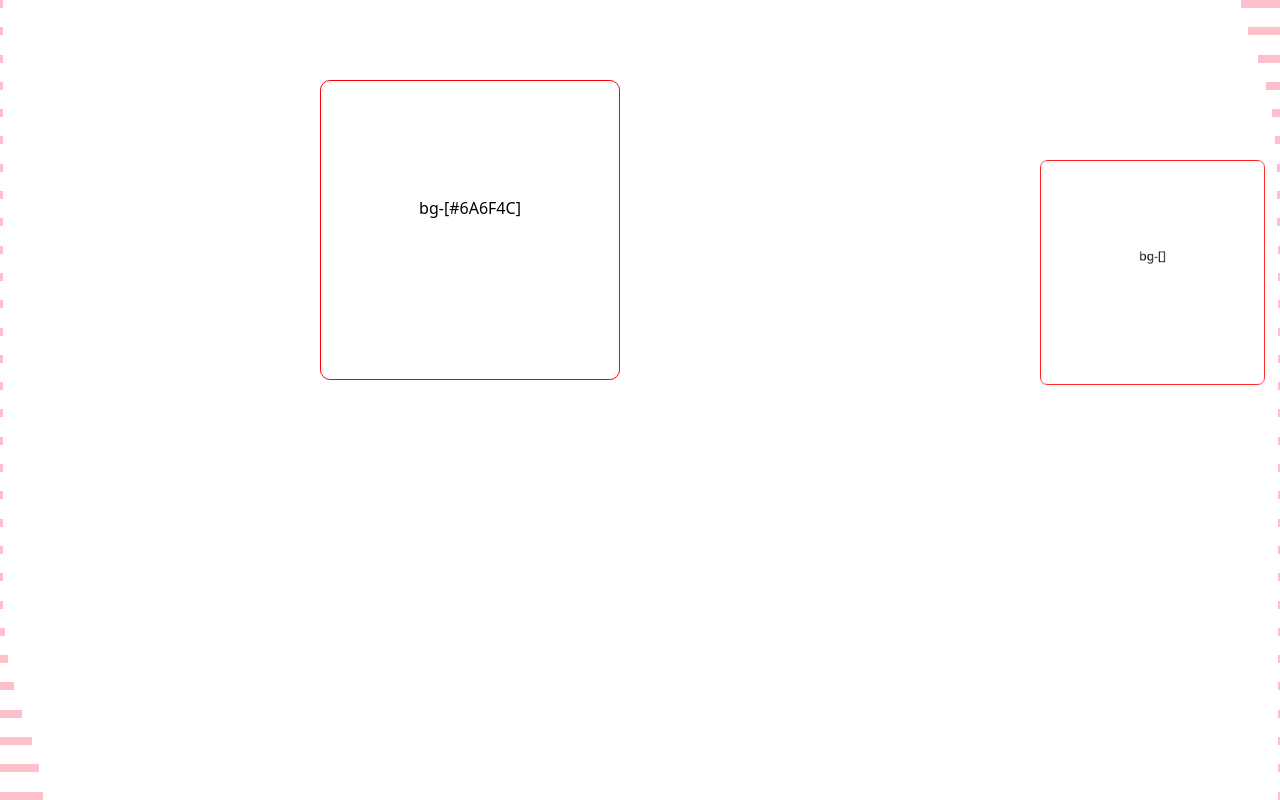
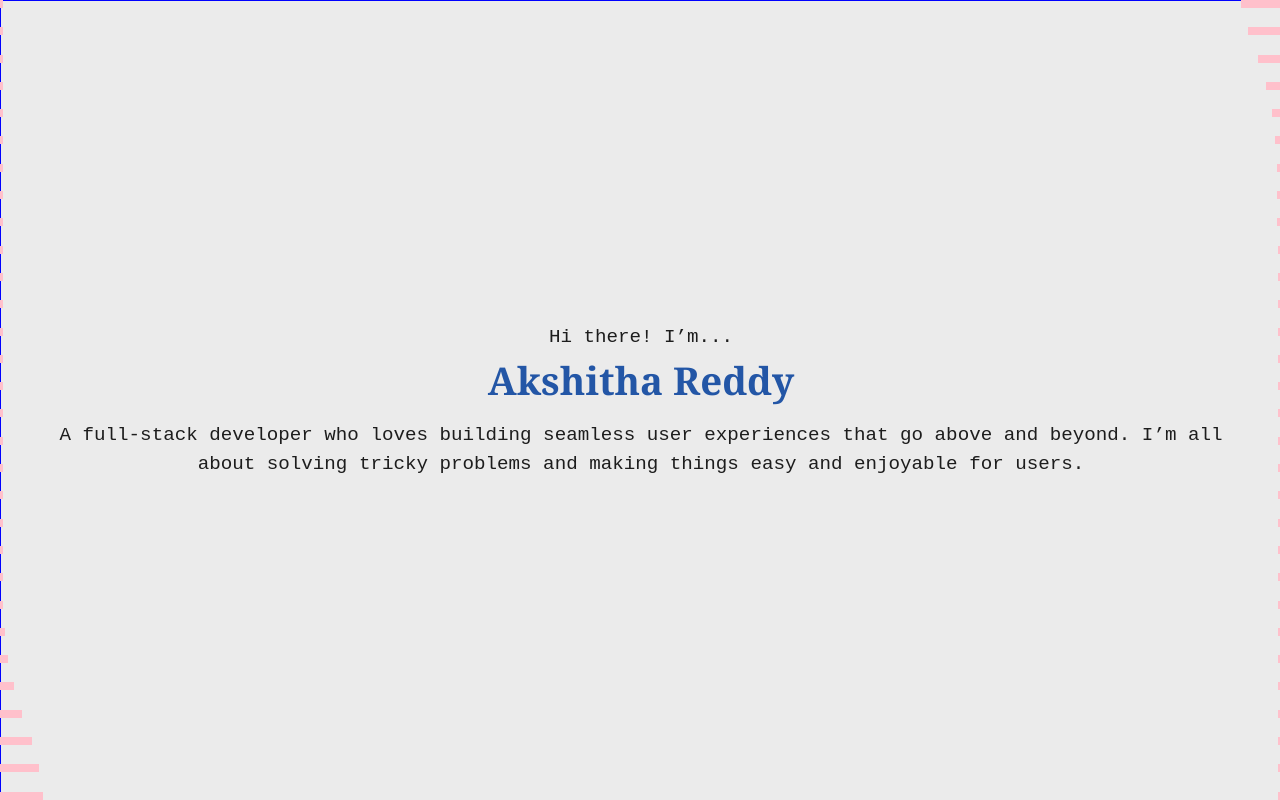
Before and after one commit to akshitha-reddy-yadla/portfolio, a React (Vite) app: page / in a window 1280 px wide. Built offline with nearby package versions, Linux system fonts and the light colour scheme.

Commit message:
Hero section

```diff
--- a/src/App.scss
+++ b/src/App.scss
@@ -1,4 +1,3 @@
-
 .body {
   background-color: white;
   /* background-color: #171717; */
@@ -7,7 +6,9 @@
   overflow-y: scroll;
 }
 
-.body::-webkit-scrollbar {display:none;}
+.body::-webkit-scrollbar {
+  display: none;
+}
 
 .full__page {
   width: 100vw;
@@ -54,7 +55,7 @@
   pointer-events: none;
   z-index: 0;
 
-    & > * {
+  &>* {
     pointer-events: none;
     width: 100%;
     height: 100%;
@@ -64,7 +65,7 @@
 }
 
 .dot {
-    background-color: orange;
+  background-color: #eb5b3d;
   top: 50%;
   left: 50%;
   transform: translate(-50%, -50%);
@@ -75,11 +76,11 @@
   font-size: 8vw;
   padding-left: 8vw;
 
-    & > span {
+  &>span {
     display: block;
     overflow: hidden;
 
-      & > span {
+    &>span {
       display: block;
     }
   }
--- a/src/App.tsx
+++ b/src/App.tsx
@@ -2,7 +2,7 @@ import * as React from 'react'
 import { useScroll, animated, useSpring } from '@react-spring/web'
 
 import  './App.scss';
-import { Hero } from './components/hero/Hero';
+import Hero from './components/hero/Hero';
 import Services from './components/services/Services';
 import Experience from './components/experience/Experience';
 import Projects from './components/projects/Projects';
@@ -92,7 +92,8 @@ export default function App() {
       {/* <div  style={{ padding: '20px', backgroundColor: '#f0f0f0' }} > */}
       {new Array(PAGE_COUNT).fill(null).map((_, index) => {
         if (index === 0) {
-          return <Projects key={index} />;
+          // return <div>wer</div>
+          return <Hero key={index} />
         } else if (index === 1) {
           return <div className='full__page'><Services key={index} /></div>;
         } else if (index === 2) {
--- a/src/components/hero/Hero.css
+++ b/src/components/hero/Hero.css
@@ -1,51 +1,56 @@
-.svg {
-    width: 350px;
-}
-/* Basic reset */
-* {
-    margin: 0;
-    padding: 0;
-    box-sizing: border-box;
-  }
-
-  /* .hero-section {
-    background-color: #282c34;
+.hero-content {
+  width: inherit;
+  height: inherit;
   display: flex;
   justify-content: center;
   align-items: center;
-    text-align: center;
-    color: white;
-    font-family: 'Arial', sans-serif;
-  } */
-
-  /* .hero-content h1 {
-    font-size: 2.5rem;
-    margin-bottom: 10px;
-  } */
-
-  .hero-content h2 {
-    font-size: 2rem;
+  flex-direction: column;
+  background-color: #ebebeb;
+  color: #1d1d1d;
+  padding: 0 30px;
+  font-family: 'Courier New', Courier, monospace;
 }
 
-  .hero-content .name {
-    font-weight: bold;
-    color: #61dafb; /* Blue color for the name */
+.hero-header {
+  text-align: center;
 }
 
-  @media (max-width: 768px) {
-    .hero-content h1 {
+.name {
+  margin: 0 10px;
+  color: #2356a6;
   font-size: 2rem;
+  font-weight: 700;
+  font-family: Cambria, Cochin, Georgia, Times, 'Times New Roman', serif;
 }
 
-    .hero-content h2 {
-      font-size: 1.5rem;
+.hero-description {
+  padding: 0 5px;
+  text-align: center;
+}
+
+.color {
+  background-color: #ebebeb;
+  background-color: #da2f1b;
+  background-color: #f5ac18;
+  background-color: #2356a6;
+  background-color: #eb5b3d;
+  background-color: #ffebf9;
+  background-color: #ffcaca;
+  background-color: #1ba8ab;
+  background-color: #eae34c;
+  background-color: #1d1d1d;
+}
+
+@media screen and (min-width: 720px) {
+  .hero-content {
+    font-size: 1.2rem;
+  }
+
+  .name {
+    font-size: 2.4rem;
+  }
+
+  .hero-description {
+    margin-top: 12px;
   }
 }
-
-
-/* .container {
-    display: flex;
-    align-items: center;
-    height: 100%;
-    justify-content: center;
-} */
--- a/src/components/hero/Hero.tsx
+++ b/src/components/hero/Hero.tsx
@@ -1,81 +1,14 @@
-import React, { useState } from 'react'
-import { useSprings, useSpring, animated } from '@react-spring/web'
+import React from 'react'
 import './Hero.css';
-import '../../core/styles.css';
 
-const AnimFeTurbulence = animated('feTurbulence')
-const AnimFeDisplacementMap = animated('feDisplacementMap')
-
-
-export const Hero = () => {
-    const [open, toggle] = useState(false)
-    const [{ freq, factor, scale, opacity }] = useSpring(
-        () => ({
-            reverse: open,
-            from: { factor: 10, opacity: 0, scale: 0.9, freq: '0.0175, 0.0' },
-            to: { factor: 150, opacity: 1, scale: 1, freq: '0.0, 0.0' },
-            config: { duration: 3000 },
-        }),
-        [open]
-    )
-
+export default function Hero() {
     return (
         <div className="full__page bg-secondary">
             <div className="hero-content">
-                <h1>Lorem ipsum</h1>
-                <h2>Lorem <span className="name">Lorem ipsum dolor</span></h2>
-                <br/>
-                <h6>Lorem ipsum dolor sit amet consectetur adipisicing elit. Autem facere optio dolor quod maxime quo ullam sunt. Commodi dolore voluptatibus rerum vel totam expedita quam sit, voluptas laborum aspernatur quod.</h6>
+                <h1 className="hero-text">Hi there! I’m...</h1>
+                <h2 className="name">Akshitha Reddy</h2>
+                <h6 className="hero-description">A full-stack developer who loves building seamless user experiences that go above and beyond. I’m all about solving tricky problems and making things easy and enjoyable for users.</h6>
             </div>
         </div>
     )
 }
-
-
-
-const WaterWaveText = () => {
-    const text = 'Wave Text Animation';
-
-    // Split the text into individual characters
-    const letters = text.split('');
-
-    // Create an array of springs for each character
-    const springs = useSprings(
-        letters.length, // One spring per letter
-        letters.map((_, index) => ({
-            to: { transform: `translateX(${Math.sin(index * 0.5) * 10}px)` }, // Horizontal wave effect
-            from: { transform: `translateX(0px)` },
-            config: { mass: 1, tension: 200, friction: 10 },
-            reset: true,
-            reverse: true,
-        }))
-    );
-
-    return (
-        <div className="text-center">
-            <h1
-                style={{
-                    fontSize: '4rem',
-                    display: 'flex',
-                    justifyContent: 'center',
-                    alignItems: 'center',
-                }}
-            >
-                {springs.map((props, index) => (
-                    <animated.span
-                        key={index}
-                        style={{
-                            ...props,
-                            display: 'inline-block',
-                            margin: '0 2px', // To avoid overlapping
-                        }}
-                    >
-                        {letters[index]}
-                    </animated.span>
-                ))}
-            </h1>
-        </div>
-    );
-};
-
-export default WaterWaveText;
```
Lines whose indentation alone changed are shown as unchanged.
